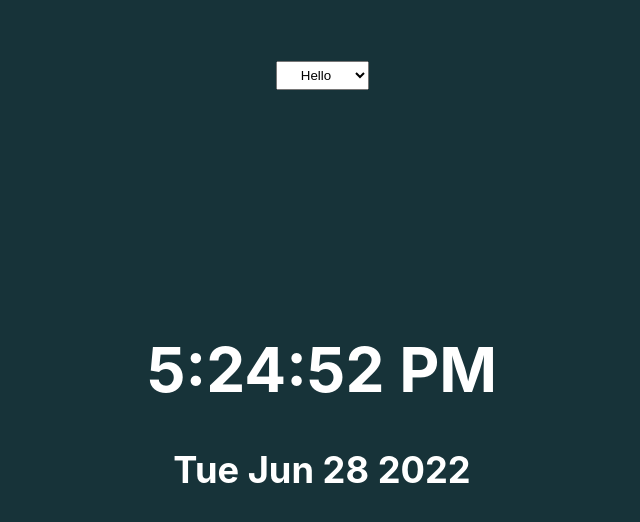
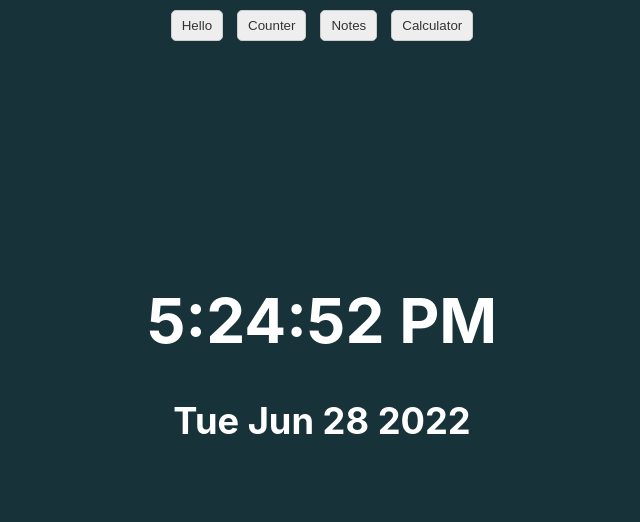
Before and after one commit to yan-zz/vite-react, a React (Vite) app: page / in a window 1280 px wide. Shown: the top 522 px of the page, without its empty margins (318-958 px from the left). Built offline with nearby package versions, Linux system fonts and the light colour scheme.

Commit message:
add AppSwitcher and style for it

```diff
--- /dev/null
+++ b/src/components/AppSwitcher.jsx
@@ -0,0 +1,16 @@
+export const AppSwitcher = (props) => {
+  const { setComponent } = props;
+
+  return (
+    <div className="app-switcher">
+      <button onClick={() => setComponent('hello')}>Hello</button>
+      <button onClick={() => setComponent('counter')}>
+        Counter
+      </button>
+      <button onClick={() => setComponent('notes')}>Notes</button>
+      <button onClick={() => setComponent('calculator')}>
+        Calculator
+      </button>
+    </div>
+  );
+};
--- a/src/components/Page.jsx
+++ b/src/components/Page.jsx
@@ -1,5 +1,5 @@
 import { useState } from 'react';
-import { DropDown } from './DropDown';
+import { AppSwitcher } from './AppSwitcher';
 import { Window } from './Window';
 
 export const Page = () => {
@@ -7,7 +7,7 @@ export const Page = () => {
 
   return (
     <div className="page">
-      <DropDown setComponent={setComponent} />
+      <AppSwitcher setComponent={setComponent} />
       <Window component={component} />
     </div>
   );
--- a/src/index.css
+++ b/src/index.css
@@ -27,6 +27,24 @@ body {
   text-align: center;
   display: flex;
   flex-direction: column;
+}
+
+.app-switcher {
+  margin-top: 10px;
+  display: flex;
+  flex-direction: row;
+  justify-content: center;
+}
+
+.app-switcher > button {
+  margin: 0 7px;
+  padding: 7px;
+  padding-inline: 10px;
+  border-radius: 5px;
+  border: 1px solid #ccc;
+  background-color: #eee;
+  color: #333;
+  cursor: pointer;
 }
 
 .dropdown {
```
